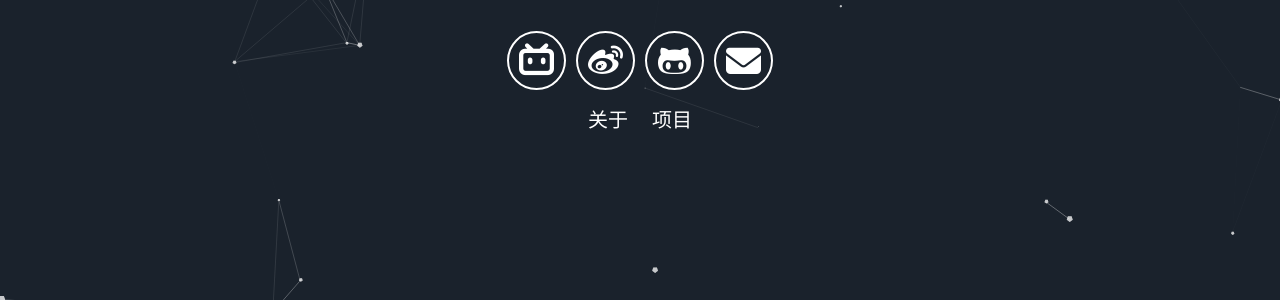
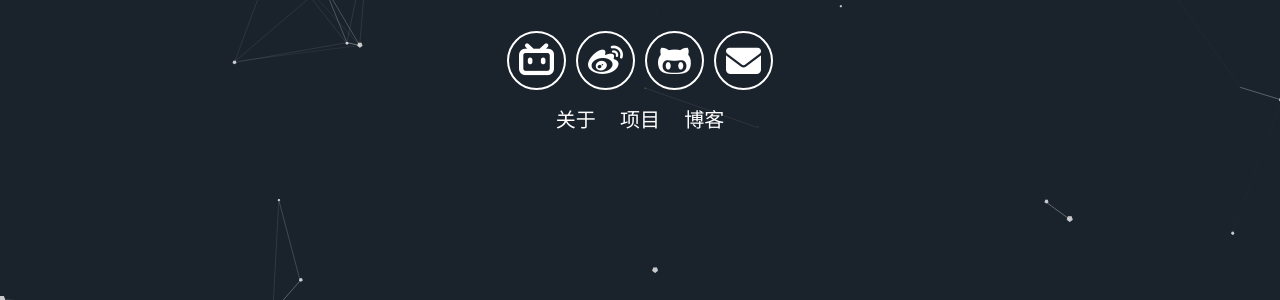
Before and after one commit to windbio/windbio.github.io, a Jekyll site: the page built from index.html, in a window 1280 px wide. Shown: the part 493-793 px from the top of the page. Built offline with Jekyll 4.4.1, drawn with Linux system fonts in a browser that asks for light colours.

Commit message:
Update header.html

```diff
--- a/_includes/header.html
+++ b/_includes/header.html
@@ -12,7 +12,8 @@
         </div>
         <div class="header-links">
             <a class="link" href="#about" data-scroll>关于</a>
-            <a class="link" target="_blank" href="https://www.notion.so/windbio/8b6e8d1bca424c6997dbe5e1c6365f2e">项目</a>
+            <a class="link" target="_blank" href="https://windbio.notion.site/8b6e8d1bca424c6997dbe5e1c6365f2e">项目</a>
+            <a class="link" target="_blank" href="https://windbio.notion.site/310ea5b4d41d484586bed37e482d8b8a">博客</a>
         </div>
     </div>
     <a class="down" href="#about" data-scroll><i class="icon fa fa-chevron-down" aria-hidden="true"></i></a>
```
